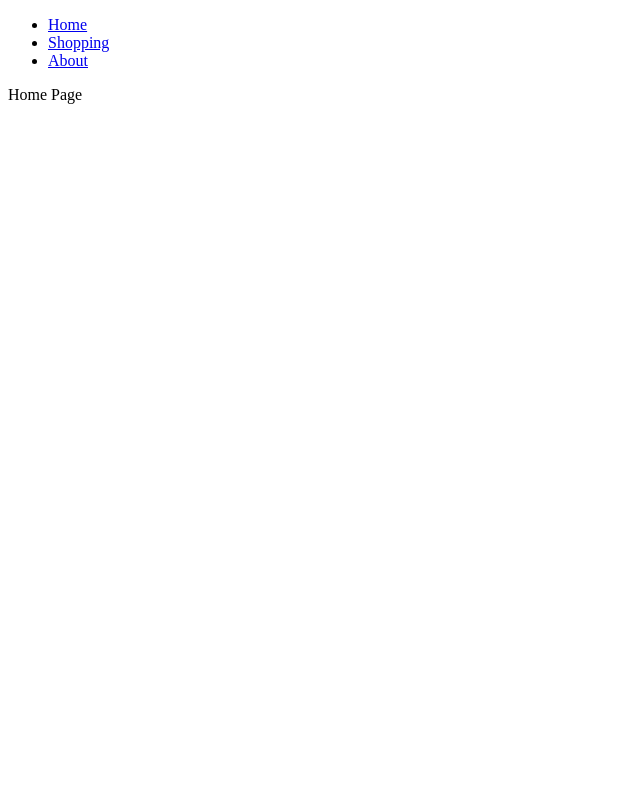
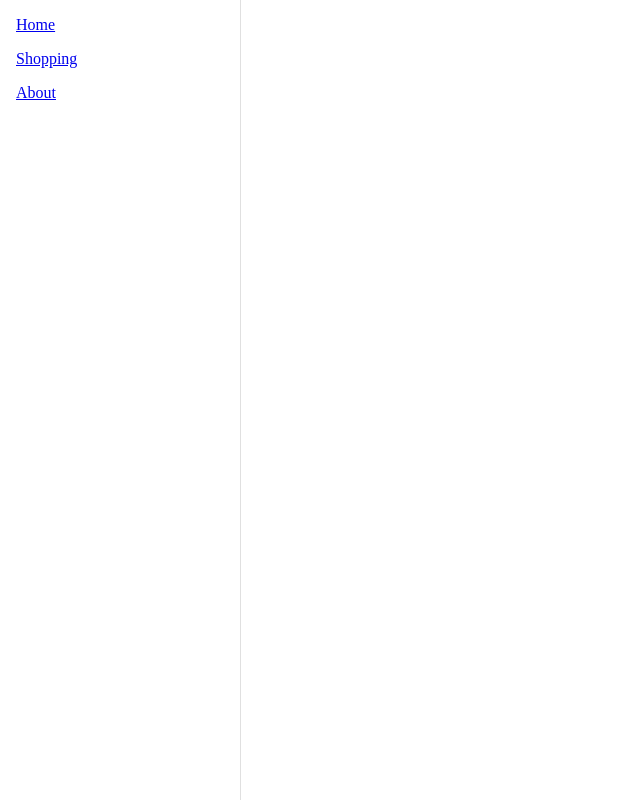
Before and after one commit to YuriiTrofimenko/demo-js-react-dom-simple-2020, a React (Create React App) app: page / in a window 1280 px wide. Shown: the whole page, without its empty margins (0-640 px from the left). Built offline with nearby package versions, Linux system fonts and the light colour scheme.

Commit message:
add material-ui

```diff
--- a/package.json
+++ b/package.json
@@ -3,6 +3,8 @@
   "version": "0.1.0",
   "private": true,
   "dependencies": {
+    "@material-ui/core": "^4.11.2",
+    "@material-ui/icons": "^4.11.2",
     "react": "^17.0.1",
     "react-dom": "^17.0.1",
     "react-router-dom": "^5.2.0",
--- a/src/App.tsx
+++ b/src/App.tsx
@@ -1,5 +1,6 @@
 import {Component} from 'react'
-import {Navbar as Nav} from './components/common/Navbar'
+// import Nav from './components/common/Navbar'
+import Nav from './components/common/MaterialNavbar'
 import { BrowserRouter as Router, Route, Switch } from 'react-router-dom'
 import RouteModel from './models/RouteModel'
 import Home from './components/pages/Home'
--- /dev/null
+++ b/src/components/common/MaterialNavbar.tsx
@@ -0,0 +1,80 @@
+import React, {Component} from 'react'
+import { NavLink } from 'react-router-dom'
+import {Drawer, IconButton, List, ListItem, Theme, Toolbar, WithStyles, withStyles} from '@material-ui/core'
+import MenuIcon from '@material-ui/icons/Menu'
+import RouteModel from '../../models/RouteModel'
+import { Typography } from '@material-ui/core'
+import clsx from 'clsx'
+
+interface IProps extends WithStyles<typeof styles> {
+  itemModels: Array<RouteModel>
+}
+interface IState {}
+
+const drawerWidth = 240
+const styles = (theme: Theme) => ({
+  menuButton: {
+    marginRight: theme.spacing(2),
+  },
+  hide: {
+    display: 'none',
+  },
+  drawer: {
+    width: drawerWidth,
+    flexShrink: 0,
+  },
+  drawerPaper: {
+    width: drawerWidth,
+  }
+})
+
+class MaterialNavbar extends Component<IProps, IState> {
+  render () {
+    const {classes} = this.props
+    const menuItemModels = this.props.itemModels
+    return (
+      <>
+        <Toolbar>
+          <IconButton
+            color="inherit"
+            aria-label="open drawer"
+            onClick={() => {}}
+            edge="start"
+            className={clsx(classes.menuButton, true && classes.hide)}
+          >
+            <MenuIcon />
+          </IconButton>
+          <Typography variant="h6" noWrap>
+            Persistent drawer
+          </Typography>
+      </Toolbar>
+      <Drawer
+        className={classes.drawer}
+        variant="persistent"
+        anchor="left"
+        open={true}
+        classes={{
+          paper: classes.drawerPaper,
+        }}
+      >
+        <List>
+          {
+            menuItemModels.map(
+              (itemModel, idx) => (
+              <ListItem button key={idx}>
+                <NavLink
+                    to={itemModel.uri}
+                    exact>
+                    {itemModel.name}
+                </NavLink>
+              </ListItem>)
+            )
+          }
+        </List>
+      </Drawer>
+      </>
+    )
+  }
+}
+
+export default withStyles(styles)(MaterialNavbar)
--- a/src/components/common/Navbar.js
+++ /dev/null
@@ -1,30 +0,0 @@
-import {Component} from 'react'
-import { NavLink } from 'react-router-dom'
-
-class Navbar extends Component {
-  render () {
-    const menuItemModels = this.props.itemModels
-    const menuItems = (
-      <ul>
-        {
-          menuItemModels.map(
-            (itemModel, idx) => <li key={idx}>
-              <NavLink
-                  to={itemModel.uri}
-                  exact>
-                  {itemModel.name}
-              </NavLink>
-            </li>
-          )
-        }
-      </ul>
-    )
-    return (
-      <nav>
-        {menuItems}
-      </nav>
-    )
-  }
-}
-
-export {Navbar}
```
Also changed, not shown: src/components/common/Navbar.tsx (added, +67 -0 lines), 2 other files (tests, documents, lock files or other folders).
